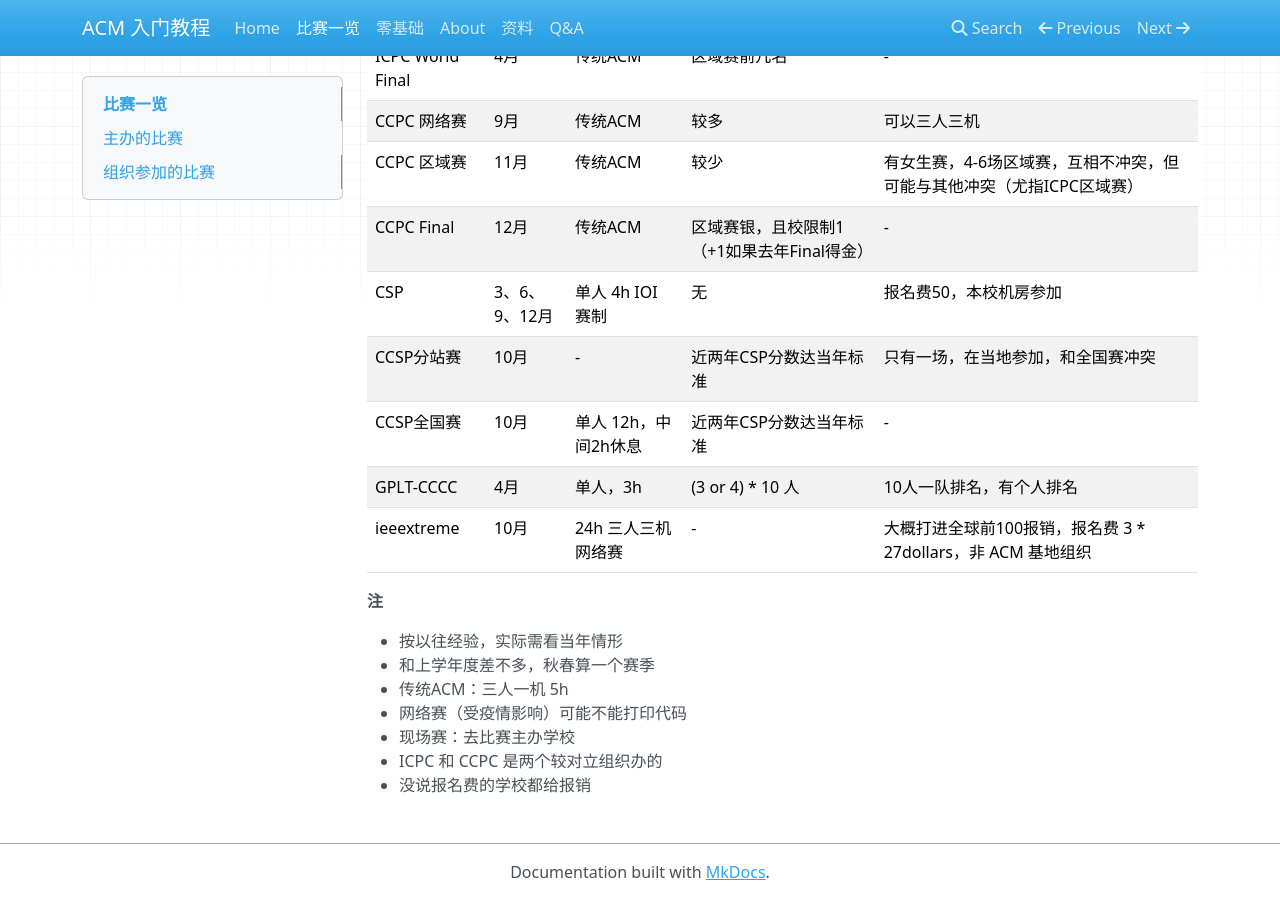
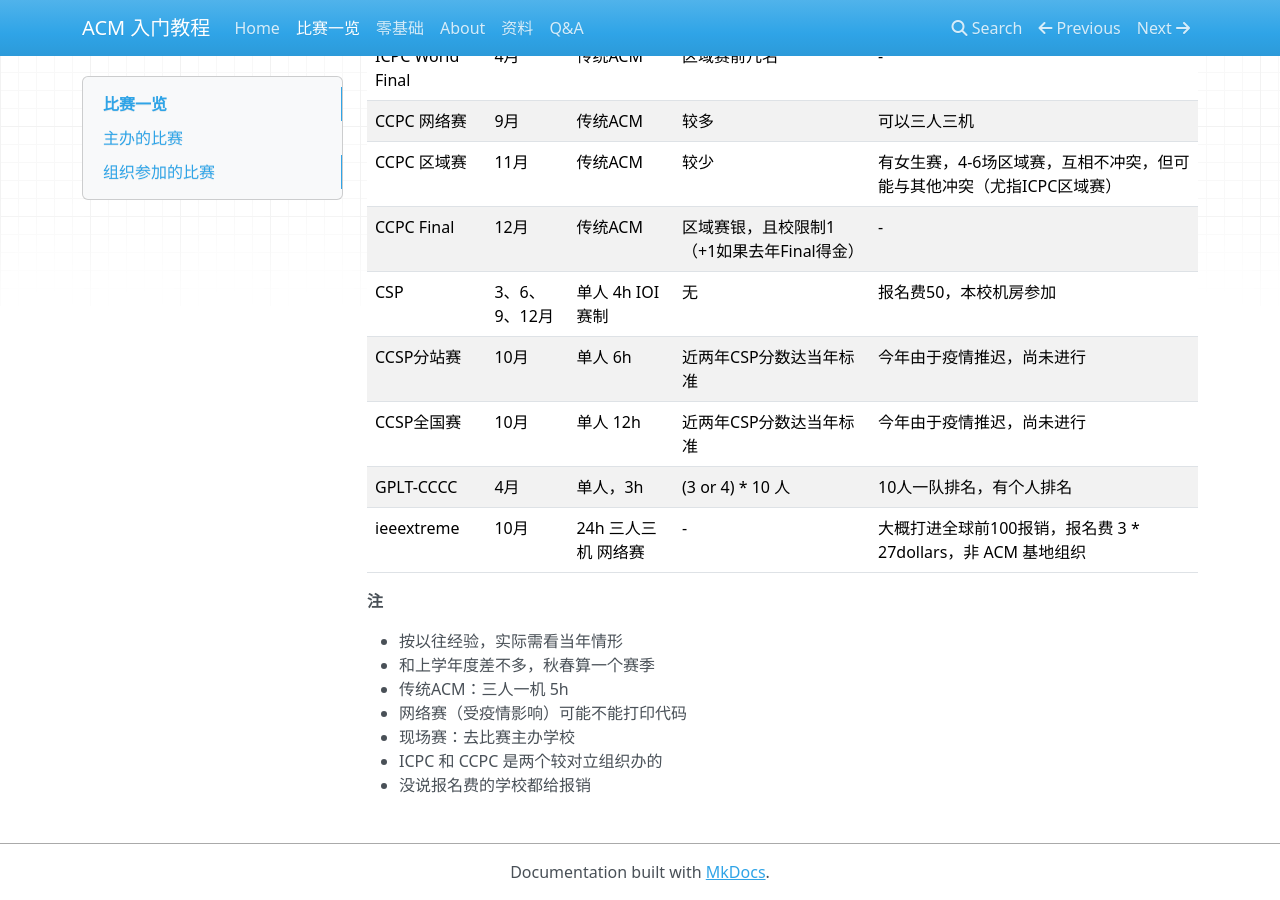
Before and after one commit to xdu-icpc/docs, an MkDocs documentation site: the page built from docs/contests.md, in a window 1280 px wide and 900 px high, scrolled down 681 px. Built offline with MkDocs 1.6.1, drawn with Linux system fonts in a browser that asks for light colours; nearby versions of some CDN libraries.

Commit message:
update ccsp info

```diff
--- a/docs/contests.md
+++ b/docs/contests.md
@@ -22,8 +22,8 @@
 |CCPC 区域赛|11月|传统ACM|较少|有女生赛，4-6场区域赛，互相不冲突，但可能与其他冲突（尤指ICPC区域赛）|
 |CCPC Final|12月|传统ACM|区域赛银，且校限制1（+1如果去年Final得金）|-|
 |CSP|3、6、9、12月|单人 4h IOI 赛制|无|报名费50，本校机房参加|
-|CCSP分站赛|10月|-|近两年CSP分数达当年标准|只有一场，在当地参加，和全国赛冲突|
-|CCSP全国赛|10月|单人 12h，中间2h休息|近两年CSP分数达当年标准|-|
+|CCSP分站赛|10月|单人 6h|近两年CSP分数达当年标准|今年由于疫情推迟，尚未进行|
+|CCSP全国赛|10月|单人 12h|近两年CSP分数达当年标准|今年由于疫情推迟，尚未进行|
 |GPLT-CCCC|4月|单人，3h|(3 or 4) * 10 人|10人一队排名，有个人排名|
 |ieeextreme|10月|24h 三人三机 网络赛|-|大概打进全球前100报销，报名费 3 * 27dollars，非 ACM 基地组织|
 
```
